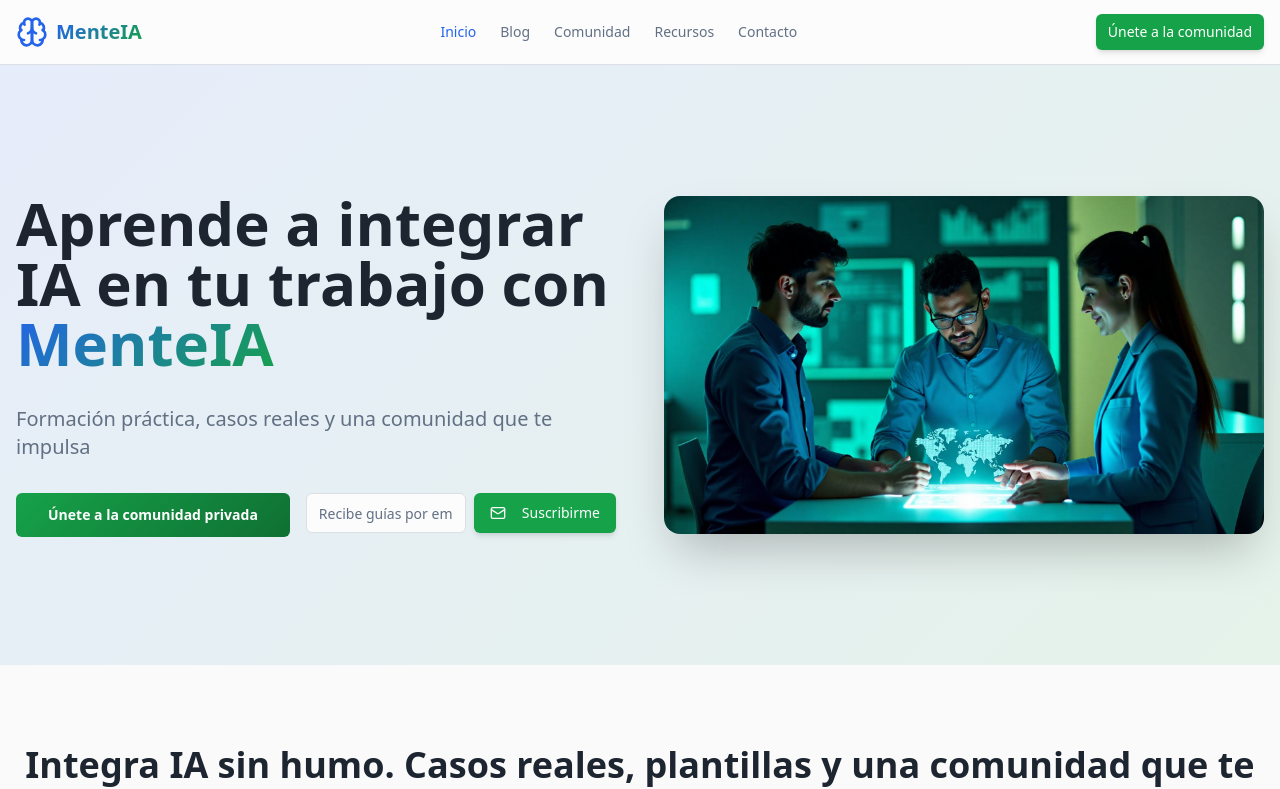
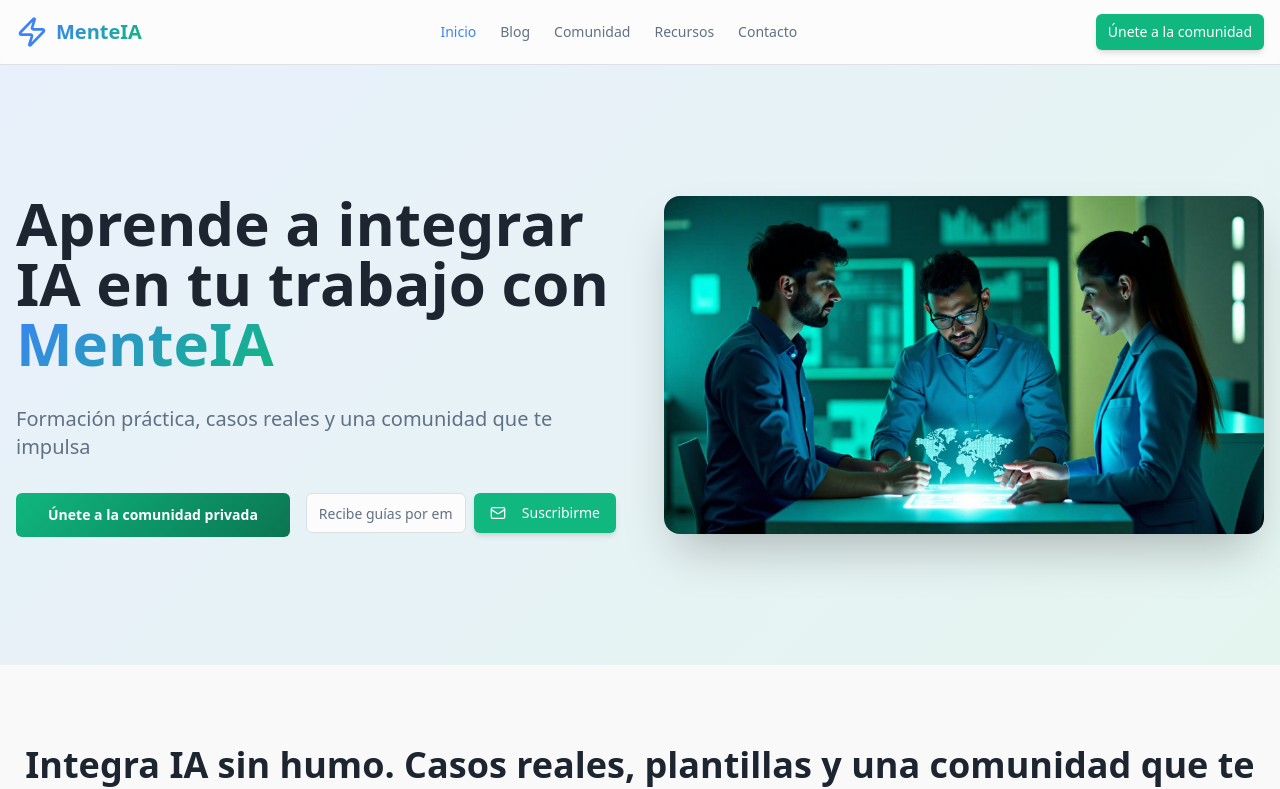
Before and after one commit to XandrAntonov/menteia-impulse, a React (Vite) app: page / in a window 1280 px wide. Shown: the top 789 px of the page. Built offline with nearby package versions, Linux system fonts and the light colour scheme.

Commit message:
Update logo and colors
Selected a new logo and updated the color scheme across the site, maintaining the white background.

```diff
--- a/src/components/layout/Footer.tsx
+++ b/src/components/layout/Footer.tsx
@@ -1,5 +1,5 @@
 import { Link } from "react-router-dom";
-import { Brain, Mail, Linkedin, Youtube, Twitter } from "lucide-react";
+import { Zap, Mail, Linkedin, Youtube, Twitter } from "lucide-react";
 import { Button } from "@/components/ui/button";
 import { Input } from "@/components/ui/input";
 
@@ -11,7 +11,7 @@ const Footer = () => {
           {/* Brand */}
           <div className="space-y-4">
             <div className="flex items-center space-x-2">
-              <Brain className="h-6 w-6 text-primary" />
+              <Zap className="h-6 w-6 text-primary" />
               <span className="text-lg font-bold text-gradient">MenteIA</span>
             </div>
             <p className="text-sm text-muted-foreground">
--- a/src/components/layout/Header.tsx
+++ b/src/components/layout/Header.tsx
@@ -1,7 +1,7 @@
 import { useState } from "react";
 import { Link, useLocation } from "react-router-dom";
 import { Button } from "@/components/ui/button";
-import { Menu, X, Brain } from "lucide-react";
+import { Menu, X, Zap } from "lucide-react";
 
 const Header = () => {
   const [isMenuOpen, setIsMenuOpen] = useState(false);
@@ -23,7 +23,7 @@ const Header = () => {
         <div className="flex h-16 items-center justify-between">
           {/* Logo */}
           <Link to="/" className="flex items-center space-x-2 hover-lift">
-            <Brain className="h-8 w-8 text-primary" />
+            <Zap className="h-8 w-8 text-primary" />
             <span className="text-xl font-bold text-gradient">MenteIA</span>
           </Link>
 
--- a/src/index.css
+++ b/src/index.css
@@ -17,25 +17,25 @@ All colors MUST be HSL.
     --popover: 0 0% 100%;
     --popover-foreground: 215 25% 15%;
 
-    /* MenteIA Brand Colors - Blues for trust/tech */
-    --primary: 221 83% 53%;
+    /* MenteIA Brand Colors - Modern blues and greens */
+    --primary: 217 91% 60%;
     --primary-foreground: 0 0% 100%;
-    --primary-light: 221 83% 65%;
-    --primary-dark: 221 83% 40%;
+    --primary-light: 217 91% 70%;
+    --primary-dark: 217 91% 45%;
 
-    /* Success/Growth Green */
-    --success: 142 76% 36%;
+    /* Enhanced Success/Growth Green */
+    --success: 160 84% 39%;
     --success-foreground: 0 0% 100%;
-    --success-light: 142 76% 50%;
-    --success-dark: 142 76% 25%;
+    --success-light: 160 84% 55%;
+    --success-dark: 160 84% 25%;
 
-    --secondary: 221 15% 95%;
+    --secondary: 217 20% 94%;
     --secondary-foreground: 215 25% 15%;
 
-    --muted: 221 15% 96%;
+    --muted: 217 20% 95%;
     --muted-foreground: 215 15% 45%;
 
-    --accent: 142 30% 92%;
+    --accent: 160 30% 90%;
     --accent-foreground: 215 25% 15%;
 
     --destructive: 0 84% 60%;
```
